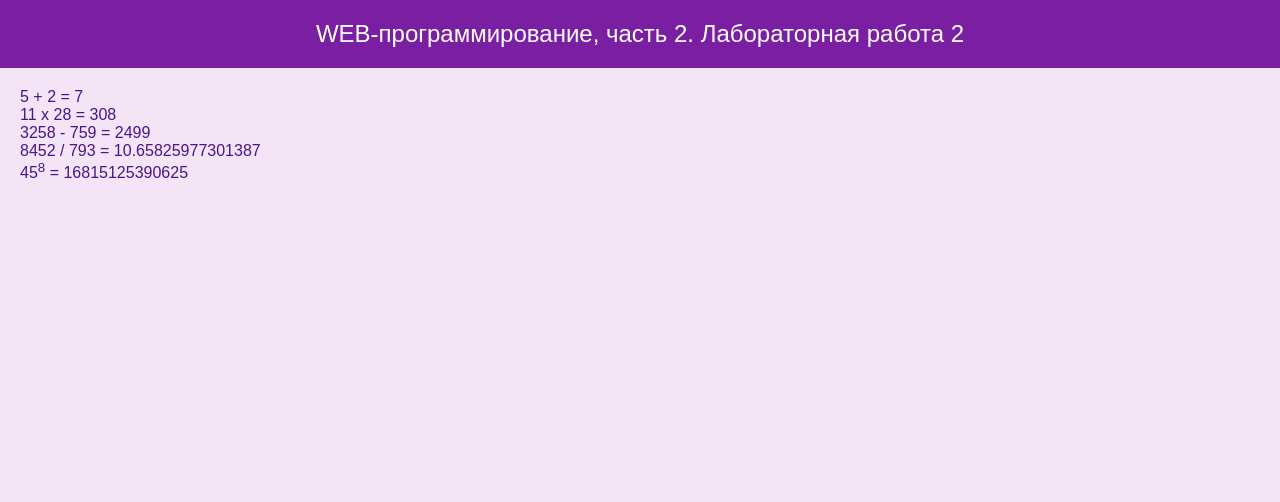
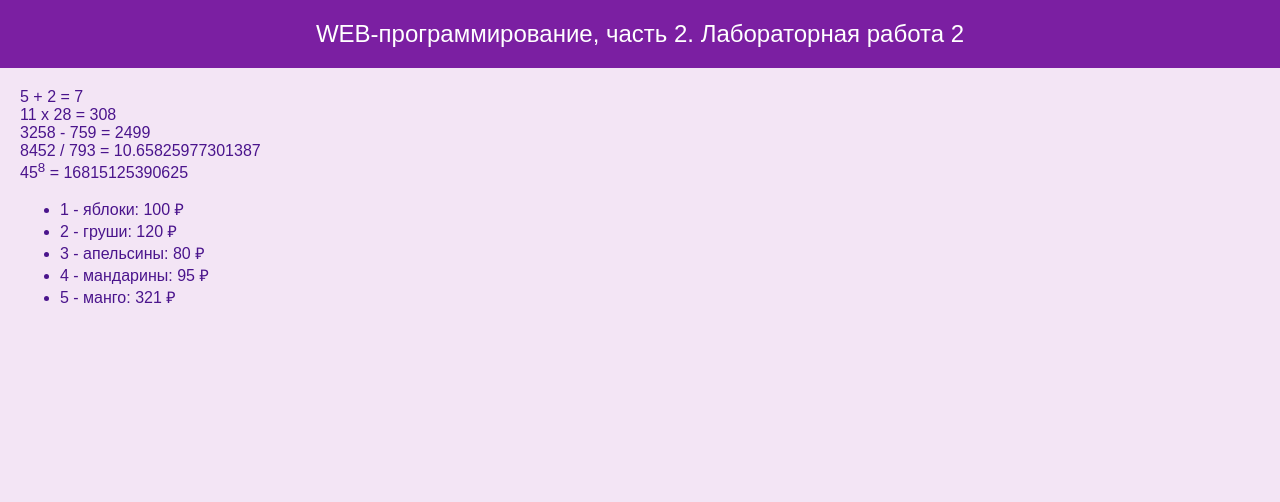
Before and after one commit to rinaklzhsk/webprogramming-labs-2, a Flask app: page /lab2/example in a window 1280 px wide. Shown: the top 502 px of the page. Run offline with Flask 3, Linux system fonts and the light colour scheme.

Commit message:
Цикл в шаблоне

```diff
--- a/app.py
+++ b/app.py
@@ -411,6 +411,13 @@ def example():
     group = 'ФБИ-21'
     labnum = '2'
     course = '3 курс'
+    fruits = [
+        {'name': 'яблоки', 'price': 100},
+        {'name': 'груши', 'price': 120},
+        {'name': 'апельсины', 'price': 80},
+        {'name': 'мандарины', 'price': 95},
+        {'name': 'манго', 'price': 321}
+    ]
     # передаем переменные для отображения в HTML
     return render_template('example.html', name=name, group=group,
-                            labnum=labnum, course=course)
+                            labnum=labnum, course=course, fruits=fruits)
--- a/templates/example.html
+++ b/templates/example.html
@@ -17,6 +17,10 @@
         3258 - 759 = {{3258-759}}<br>
         8452 / 793 = {{8452/793}}<br>
         45<sup>8</sup> = {{45**8}}<br>
+        <ul>
+            {% for f in fruits %}
+            <li>{{ loop.index }} - {{ f.name }}: {{ f.price }} &#8381;</li>
+            {% endfor %}
     </main>
 
     <footer>
```
